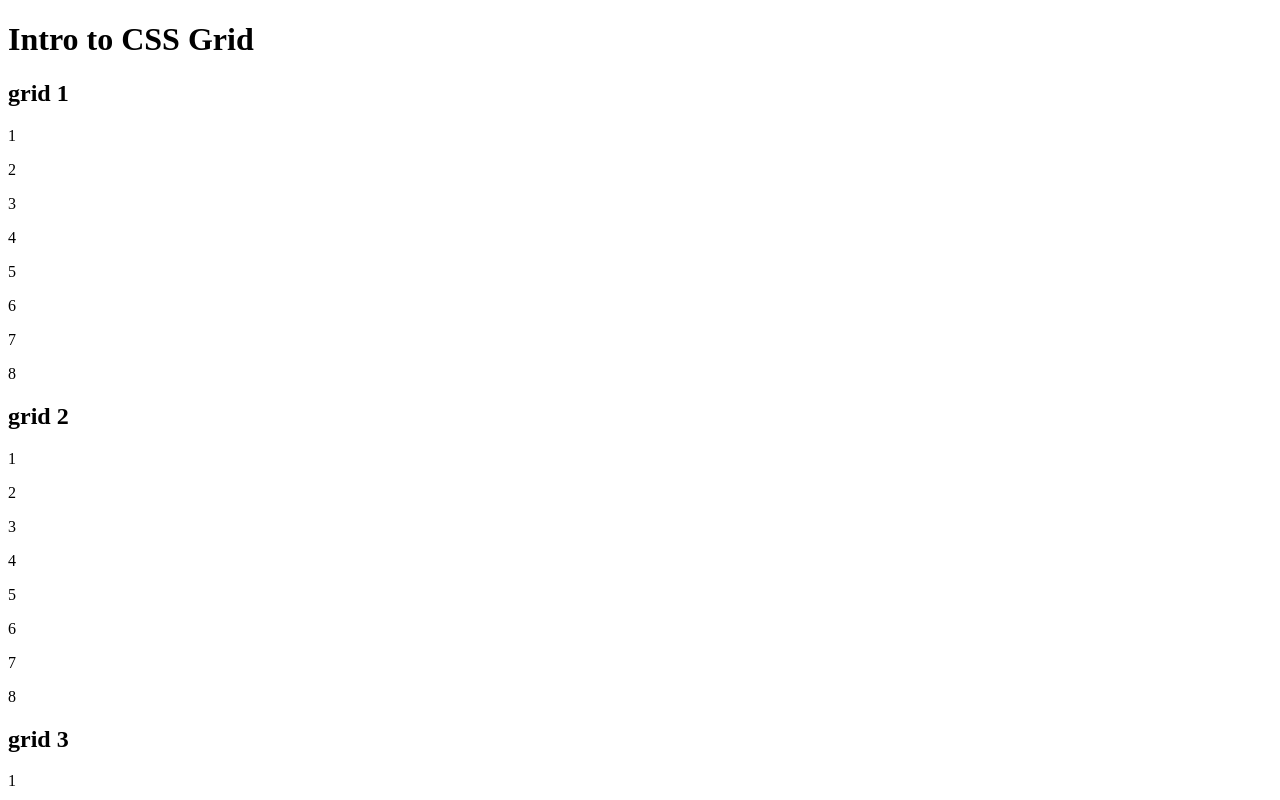
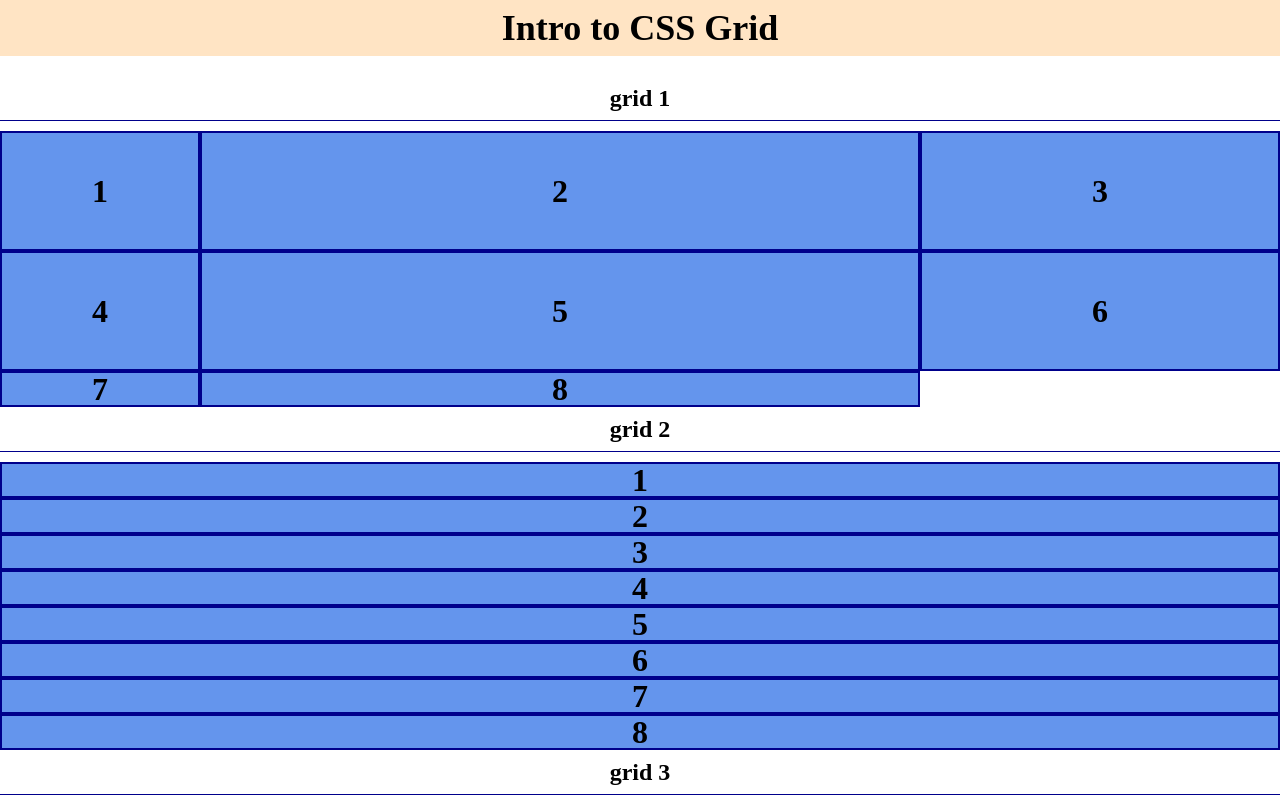
Before and after one commit to ac-jarvisa/f26web1week11-010, a plain HTML site: page index.html in a window 1280 px wide. Shown: the top 800 px of the page. Drawn offline with Linux system fonts and the light colour scheme.

Commit message:
first grid example and basic css

```diff
--- a/index.html
+++ b/index.html
@@ -4,6 +4,7 @@
     <meta charset="UTF-8">
     <meta name="viewport" content="width=device-width, initial-scale=1.0">
     <title>CSS Grid</title>
+    <link rel="stylesheet" href="styles/grids.css">
 </head>
 <body>
     <!-- ai prompt for basic structure:
@@ -14,6 +15,8 @@
         </header>
         <nav></nav>
         <main>
+            <!-- ai prompt to generate sections
+             inside the main, add four sections, each with a class with a different number word (one, two, etc). inside each section, add an h2 with the text grid 1, grid 2, etc (incrementing for each section). under the h2, add an article with 8 divs inside. in each div add a p tag with an incrementing number inside (1-8 for each section). -->
             <section class="one">
                 <h2>grid 1</h2>
                 <article>
--- /dev/null
+++ b/styles/grids.css
@@ -0,0 +1,108 @@
+/* Meyerweb CSS Reset */
+html, body, div, span, applet, object, iframe,
+h1, h2, h3, h4, h5, h6, p, blockquote, pre,
+a, abbr, acronym, address, big, cite, code,
+del, dfn, em, img, ins, kbd, q, s, samp,
+small, strike, strong, sub, sup, tt, var,
+b, u, i, center,
+dl, dt, dd, ol, ul, li,
+fieldset, form, label, legend,
+table, caption, tbody, tfoot, thead, tr, th, td,
+article, aside, canvas, details, embed,
+figure, figcaption, footer, header, hgroup,
+menu, nav, output, ruby, section, summary,
+time, mark, audio, video {
+	margin: 0;
+	padding: 0;
+	border: 0;
+	font-size: 100%;
+	font: inherit;
+	vertical-align: baseline;
+}
+
+/* HTML5 display-role reset for older browsers */
+article, aside, details, figcaption, figure,
+footer, header, hgroup, menu, nav, section {
+	display: block;
+}
+
+body {
+	line-height: 1;
+}
+
+ol, ul {
+	list-style: none;
+}
+
+blockquote, q {
+	quotes: none;
+}
+
+blockquote:before, blockquote:after,
+q:before, q:after {
+	content: '';
+	content: none;
+}
+
+table {
+	border-collapse: collapse;
+	border-spacing: 0;
+}
+
+
+/**********************************
+        DEFAULT STYLES
+**********************************/
+
+h1{
+    font-size:36px;
+    font-weight:bold;
+    text-align:center;
+    margin-bottom:20px;
+    padding:10px;
+    background-color:bisque;
+}
+
+h2{
+    font-size:24px;
+    font-weight:bold;
+    text-align:center;
+    margin-bottom:10px;
+    padding:10px;
+    border-bottom:1px solid darkblue;
+}
+
+article div{
+    background-color:cornflowerblue;
+    border:2px solid darkblue;
+    font-size:32px;
+    font-weight:bold;
+
+    /* flexbox can be used inside grid */
+    display:flex;
+    justify-content:center; /* centers horizontally */
+    align-items:center; /* centers vertically */
+}
+
+
+/**********************************
+        GRID STYLES
+**********************************/
+
+
+section.one article{
+    /* like flexbox, you have to declare a parent element
+    to hold the grid...*/
+    display:grid;
+
+    /* fr stands for fraction - it tells the column or row
+     to take up a portion of the available space */
+    grid-template-columns:200px 2fr 1fr;
+
+    /* the explicit grid is what you define, the implicit
+    grid is what the browser figures out based on content that
+    spills ouside of your defined explicit grid
+    in the example below, the third row won't have any
+    height */
+    grid-template-rows:120px 120px;
+}
```
